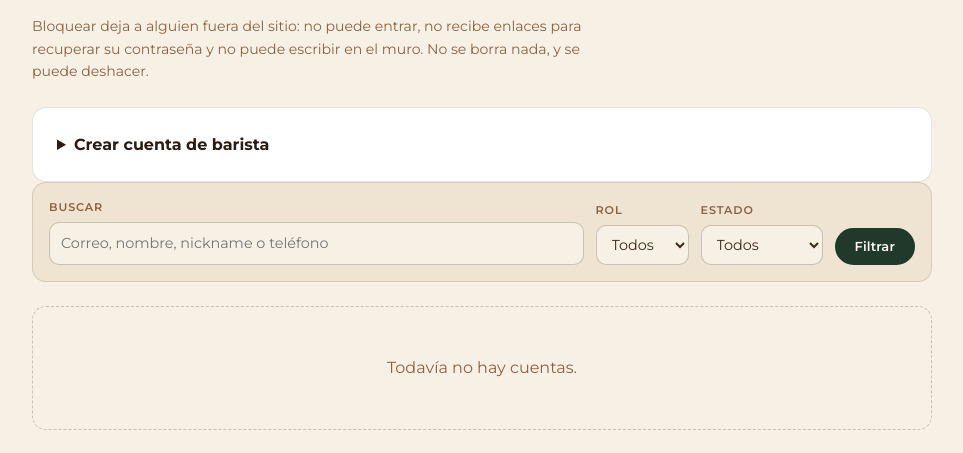
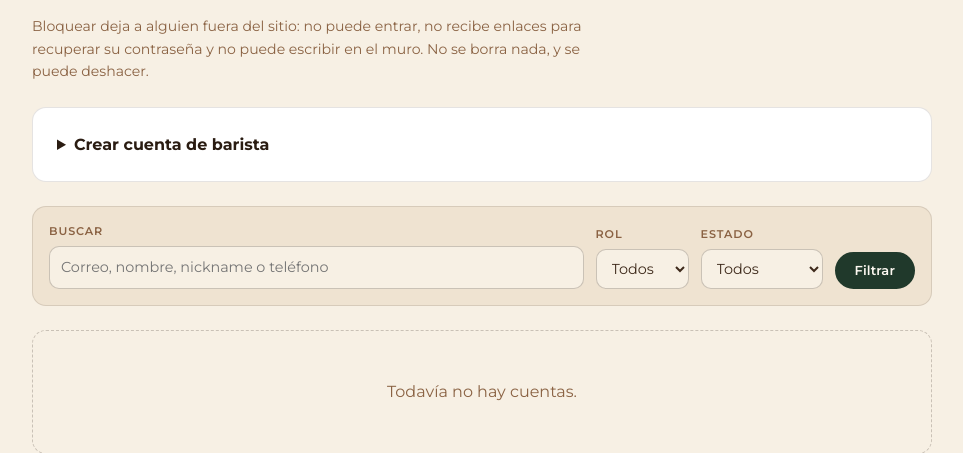
Before and after one commit to SebaPobando/lucky_app, a Flask app: template flask_app/templates/admin_usuarios.html in a window 1280 px wide. Shown: the part 219-672 px from the top of the page, without its empty margins (158-1121 px from the left). Run offline with Flask 3, Linux system fonts and the light colour scheme; the template is opened without the code that fills it, so the values that code supplies are empty.

Commit message:
style(cuentas): espacio entre crear barista y el buscador

```diff
--- a/flask_app/templates/admin_usuarios.html
+++ b/flask_app/templates/admin_usuarios.html
@@ -57,6 +57,8 @@
   .crear, .invita { margin-top:var(--sp-5); padding:var(--sp-5); border-radius:var(--r-md);
     background:var(--surface-card); border:var(--bw) solid var(--border); }
   .invita { border:var(--bw-strong) solid var(--lp-forest); scroll-margin-top:90px }
+  /* Aire entre «Crear cuenta de barista» y el buscador: sin esto quedaban pegados. */
+  .crear { margin-bottom:var(--sp-5) }
   .crear > summary { cursor:pointer; font-weight:var(--fw-bold); color:var(--lp-espresso) }
   .crear[open] > summary { margin-bottom:var(--sp-3) }
   .crear__txt, .invita__txt { color:var(--text-muted); font-size:.88rem; margin:0 0 var(--sp-4); line-height:1.55 }
```
